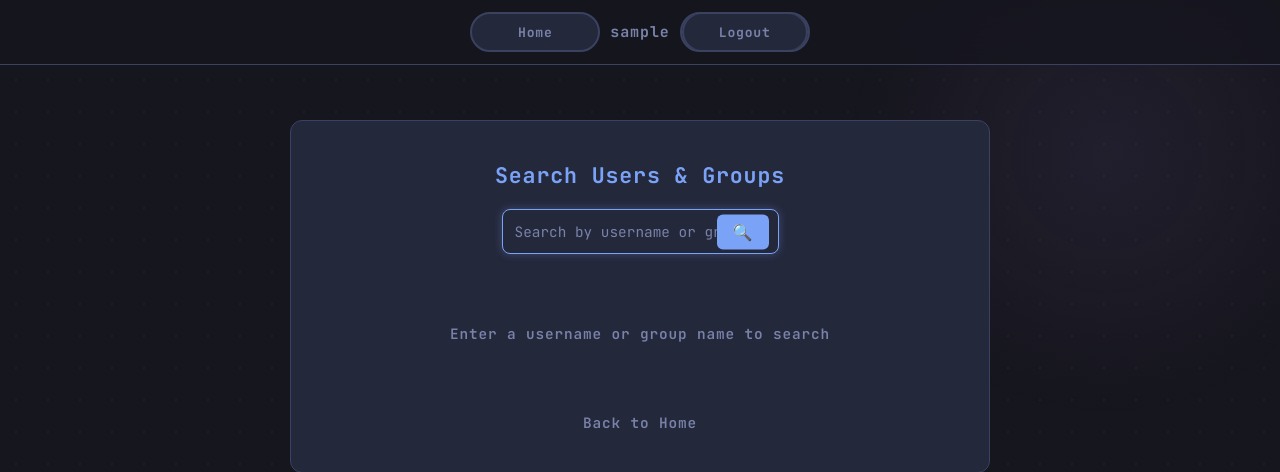
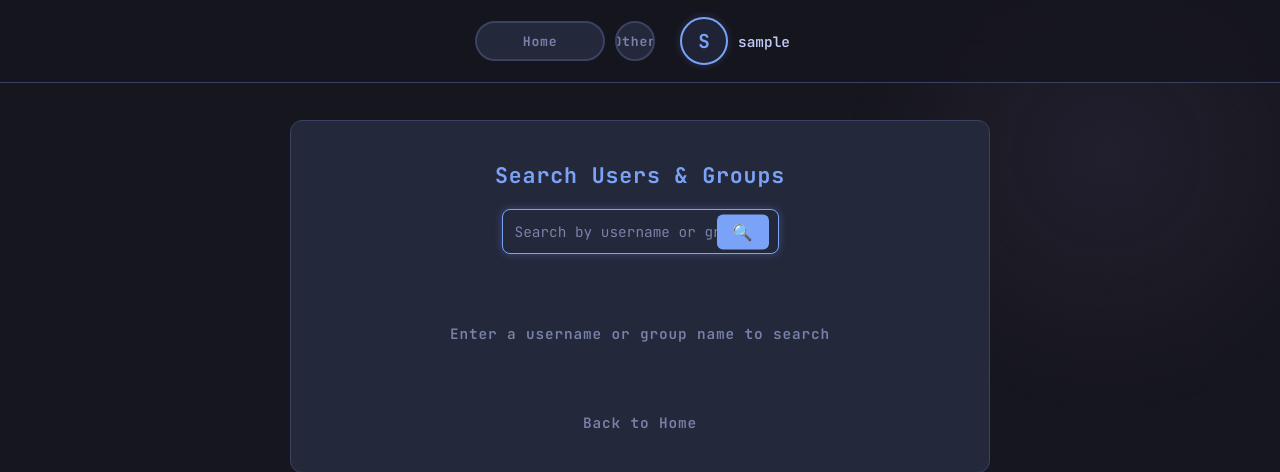
Before and after one commit to Rotmayer24/Talko, a Django app: template templates/accounts/search.html in a window 1280 px wide. Shown: the top 472 px of the page. Run offline with Django 5.2, Linux system fonts and the light colour scheme; the template is opened without the code that fills it, so the values that code supplies are empty; the visitor is signed in with stand-in values (Sample User, id 1); parts of the project's set-up code (start-up, migrations or seed data) failed here and were passed over.

Commit message:
refactor: redesign header - add dropdown menu and improve layout
- Remove text-decoration from .btn-new-chat buttons
- Replace Search/Requests/Notifications with dropdown 'Other' menu
- Add dropdown menu styles (.dropdown-menu, .dropdown-toggle, .dropdown-content)
- Add dropdown item badge for unread notifications count
- Implement JavaScript toggle for dropdown menu open/close
- Close dropdown when clicking outside
- Keep username and avatar on the right side of header
- Add smooth animations for dropdown appearance
- Improve header UX with compact layout

```diff
--- a/static/css/style.css
+++ b/static/css/style.css
@@ -134,6 +134,7 @@ header {
   font-weight: bold;
   cursor: pointer;
   transition: all 0.22s ease;
+  text-decoration: none;
 }
 
 .btn-new-chat:hover {
@@ -923,3 +924,117 @@ textarea {
     transform: translateY(0);
   }
 }
+
+/* Dropdown Menu Styles */
+.dropdown-menu {
+  position: relative;
+  display: inline-block;
+}
+
+.dropdown-toggle {
+  display: inline-flex;
+  align-items: center;
+  justify-content: center;
+  width: 40px;
+  height: 40px;
+  background: var(--tn-overlay);
+  border: 2px solid var(--tn-muted);
+  color: var(--tn-text-dim);
+  font-family: "JetBrains Mono", monospace;
+  font-size: 0.82rem;
+  font-weight: 700;
+  letter-spacing: 0.06em;
+  text-decoration: none;
+  cursor: pointer;
+  transition: all 0.22s ease;
+  border-radius: 99px;
+  position: relative;
+  overflow: hidden;
+}
+
+.dropdown-toggle:hover {
+  border-color: rgba(122, 162, 247, 0.5);
+  color: var(--tn-blue);
+  background: rgba(122, 162, 247, 0.07);
+  box-shadow: var(--glow-blue);
+}
+
+.dropdown-toggle.active {
+  border-color: var(--tn-blue);
+  color: var(--tn-blue);
+  background: rgba(122, 162, 247, 0.15);
+}
+
+.dropdown-badge {
+  position: absolute;
+  top: -8px;
+  right: -8px;
+  background: var(--tn-orange);
+  color: white;
+  border-radius: 50%;
+  width: 20px;
+  height: 20px;
+  font-size: 0.65rem;
+  display: flex;
+  align-items: center;
+  justify-content: center;
+  font-weight: 700;
+}
+
+.dropdown-content {
+  display: none;
+  position: absolute;
+  top: 100%;
+  left: 0;
+  background: var(--tn-overlay);
+  border: 1px solid var(--tn-muted);
+  border-radius: 8px;
+  min-width: 180px;
+  box-shadow: 0 8px 16px rgba(0, 0, 0, 0.3);
+  z-index: 1001;
+  margin-top: 8px;
+  animation: fadeInDown 0.22s ease;
+}
+
+.dropdown-content.show {
+  display: block;
+}
+
+.dropdown-item {
+  display: block;
+  padding: 12px 16px;
+  color: var(--tn-text);
+  text-decoration: none;
+  transition: all 0.22s ease;
+  border-bottom: 1px solid var(--tn-muted);
+  font-size: 0.9rem;
+  font-weight: 600;
+  position: relative;
+}
+
+.dropdown-item:last-child {
+  border-bottom: none;
+}
+
+.dropdown-item:hover {
+  background: rgba(122, 162, 247, 0.1);
+  color: var(--tn-blue);
+  padding-left: 20px;
+}
+
+.dropdown-item-badge {
+  position: absolute;
+  right: 16px;
+  top: 50%;
+  transform: translateY(-50%);
+  background: var(--tn-orange);
+  color: white;
+  border-radius: 50%;
+  width: 18px;
+  height: 18px;
+  font-size: 0.65rem;
+  display: flex;
+  align-items: center;
+  justify-content: center;
+  font-weight: 700;
+}
--- a/templates/index.html
+++ b/templates/index.html
@@ -1,7 +1,6 @@
 {% load static %}
 <!DOCTYPE html>
 <html lang="en">
-
 <head>
     <meta charset="UTF-8">
     <meta name="viewport" content="width=device-width, initial-scale=1">
@@ -9,19 +8,41 @@
     {% block extra_style %}{% endblock %}
     <title>{% block title %}Talko{% endblock %}</title>
 </head>
-
 <body>
     <header>
         <nav>
             <ul class="head-list">
                 <li><a href="/" class="head-item">Home</a></li>
                 {% if user.is_authenticated %}
-                    <li class="username">{{ user.username }}</li>
-                    <li>
-                        <form method="post" class="sign-out" action="{% url 'accounts:logout' %}">
-                            {% csrf_token %}
-                            <button type="submit" class="sign-out">Logout</button>
-                        </form>
+                    <li class="dropdown-menu">
+                        <button class="dropdown-toggle" id="dropdownToggle" onclick="toggleDropdown()">
+                            Other
+                            {% if unread_notifications_count > 0 %}
+                            <span class="dropdown-badge">{{ unread_notifications_count }}</span>
+                            {% endif %}
+                        </button>
+                        <div class="dropdown-content" id="dropdownContent">
+                            <a href="{% url 'accounts:search' %}" class="dropdown-item">Search</a>
+                            <a href="{% url 'accounts:requests' %}" class="dropdown-item">Requests</a>
+                            <a href="{% url 'accounts:notifications' %}" class="dropdown-item">
+                                Notifications
+                                {% if unread_notifications_count > 0 %}
+                                <span class="dropdown-item-badge">{{ unread_notifications_count }}</span>
+                                {% endif %}
+                            </a>
+                        </div>
+                    </li>
+                    <li class="user-menu">
+                        <a href="{% url 'accounts:profile' %}" class="user-profile-link">
+                            <div class="header-avatar">
+                                {% if user.profile.avatar %}
+                                    <img src="{{ user.profile.avatar.url }}" alt="Avatar">
+                                {% else %}
+                                    <span>{{ user.username|first|upper }}</span>
+                                {% endif %}
+                            </div>
+                            <span class="header-username">{{ user.username }}</span>
+                        </a>
                     </li>
                 {% else %}
                     <li><a href="{% url 'accounts:login' %}" class="sign-in">Sign In</a></li>
@@ -30,7 +51,25 @@
             </ul>
         </nav>
     </header>
+
+    <script>
+        function toggleDropdown() {
+            const dropdown = document.getElementById('dropdownContent');
+            const toggle = document.getElementById('dropdownToggle');
+            dropdown.classList.toggle('show');
+            toggle.classList.toggle('active');
+        }
+
+        // Закрыть dropdown при клике вне его
+        document.addEventListener('click', function(event) {
+            const dropdown = document.getElementById('dropdownContent');
+            const toggle = document.getElementById('dropdownToggle');
+            if (dropdown && toggle && !event.target.closest('.dropdown-menu')) {
+                dropdown.classList.remove('show');
+                toggle.classList.remove('active');
+            }
+        });
+    </script>
     {% block content %}{% endblock %}
 </body>
-
 </html>
```
